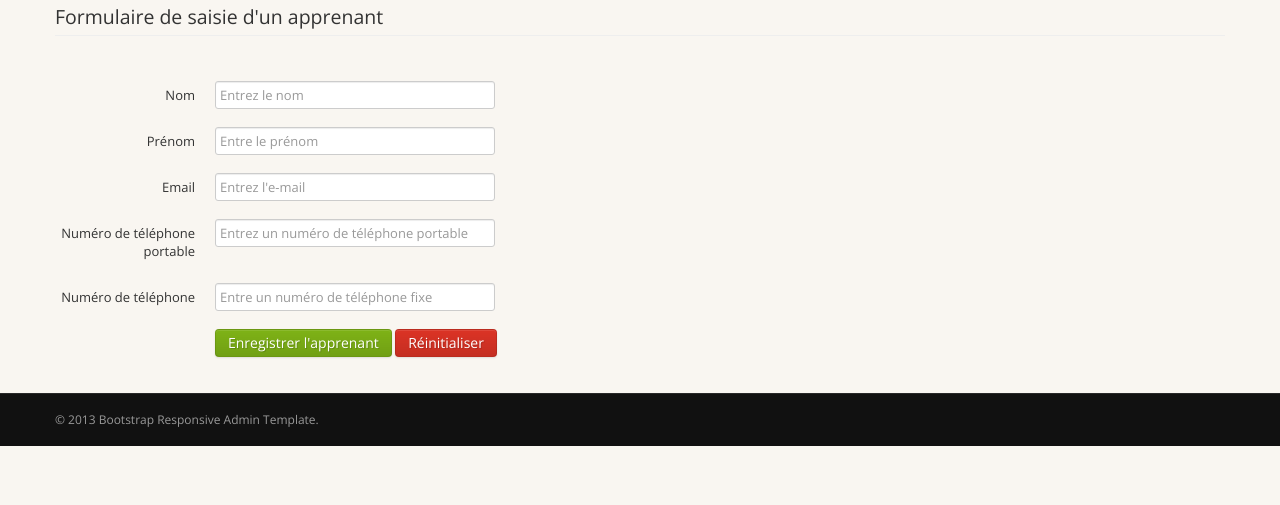
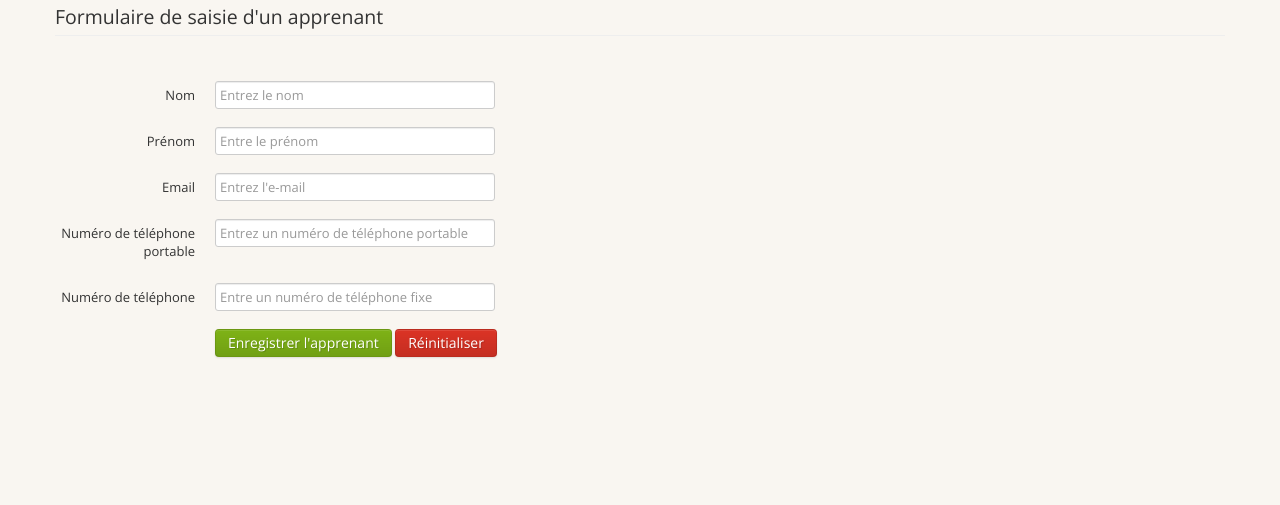
Before and after one commit to kenzaDjali/ProjectGestionP, a PHP site: page /pages/form_ajout_apprenant.php in a window 1280 px wide. Shown: the part 149-654 px from the top of the page. Run offline with PHP 8.4, Linux system fonts and the light colour scheme.

Commit message:
Modifs de forme sur layout/footer, header et nav.php

```diff
--- a/src/layout/footer.php
+++ b/src/layout/footer.php
@@ -1,17 +1,4 @@
-<div class="footer">
-  <div class="footer-inner">
-    <div class="container">
-      <div class="row">
-        <div class="span12"> &copy; 2013 <a href="http://www.egrappler.com/">Bootstrap Responsive Admin Template</a>. </div>
-        <!-- /span12 -->
-      </div>
-      <!-- /row -->
-    </div>
-    <!-- /container -->
-  </div>
-  <!-- /footer-inner -->
-</div>
-<!-- /footer -->
+
         <!-- Le javascript
           ================================================== -->
         <!-- Placed at the end of the document so the pages load faster -->
@@ -46,7 +33,6 @@
                 }
 
                 var myLine = new Chart(document.getElementById("area-chart").getContext("2d")).Line(lineChartData);
-
 
                 var barChartData = {
                     labels: ["January", "February", "March", "April", "May", "June", "July"],
--- a/src/layout/header.php
+++ b/src/layout/header.php
@@ -2,7 +2,7 @@
 <html lang="en">
     <head>
         <meta charset="utf-8">
-<title>Dashboard - Bootstrap Admin Template</title>
+        <title>Tableau de bord - Administrateur</title>
         <meta name="viewport" content="width=device-width, initial-scale=1.0, maximum-scale=1.0, user-scalable=no">
         <meta name="apple-mobile-web-app-capable" content="yes">
         <link href="css/bootstrap.min.css" rel="stylesheet">
```
Also changed, not shown: src/layout/nav.php (+14 -6 lines). Lines whose indentation alone changed are shown as unchanged.
